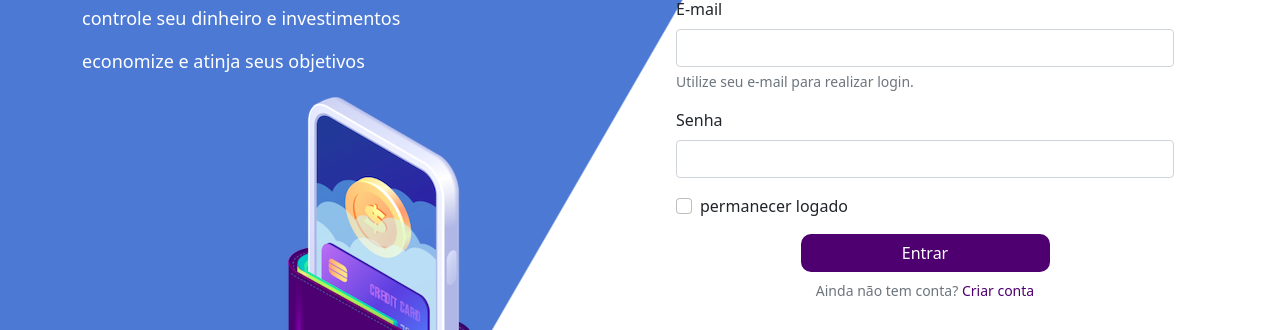
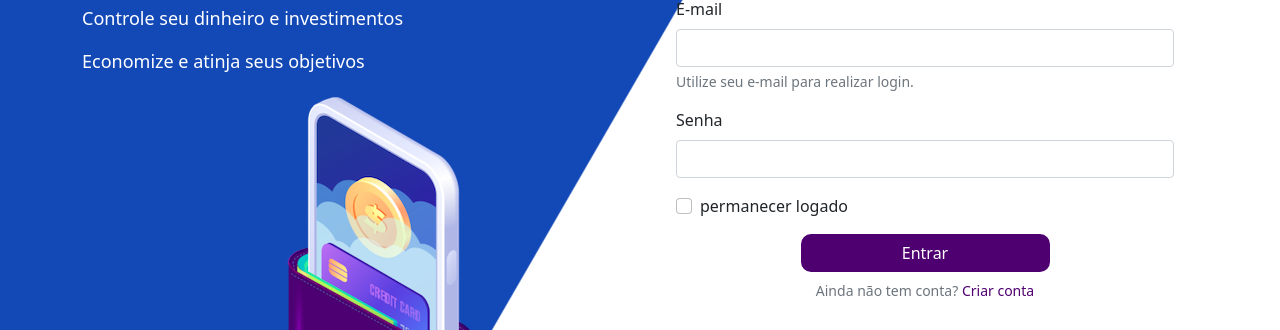
Before and after one commit to DantasDaniela/Nikel, a plain HTML site: page public/index.html in a window 1280 px wide. Shown: the part 174-504 px from the top of the page. Drawn offline with nearby package versions, Linux system fonts and the light colour scheme.

Commit message:
Mudei o tom de azul do background

```diff
--- a/public/css/styles.css
+++ b/public/css/styles.css
@@ -1,5 +1,5 @@
 #login{
-    background: linear-gradient(120deg, #4c79d3 44.9%, #ffff 45% ) no-repeat fixed;
+    background: linear-gradient(120deg, #1349b6 44.9%, #ffff 45% ) no-repeat fixed;
 }
 
 #app {
@@ -9,7 +9,7 @@
 header {
     border-bottom: 1px solid #bebcbc;
     padding: 5px;
-    background-color: #ffff;
+    background-color:#ffff;
 }
 
 .color-primary{
@@ -29,7 +29,7 @@ color: #4c79d3;
 }
 
 .text-login {
-    color:#ffff;
+    color: white;
     font-size: 18px;
     font-weight: 500;
 }
--- a/public/index.html
+++ b/public/index.html
@@ -15,8 +15,8 @@
                 <div class="col d-flex justify-content-center my-5 flex-column">
                     <div class="text-login">
                         <p>Organize suas finânças de uma forma fácil</p>
-                        <p>controle seu dinheiro e investimentos</p>
-                        <p>economize e atinja seus objetivos</p>
+                        <p>Controle seu dinheiro e investimentos</p>
+                        <p>Economize e atinja seus objetivos</p>
                     </div>
                     <div class="text-center">
                         <img src="./assets/images/pocket.png" alt="image pocket" class="img-fluid" srcset="">
```
Also changed, not shown: 2 other files.
